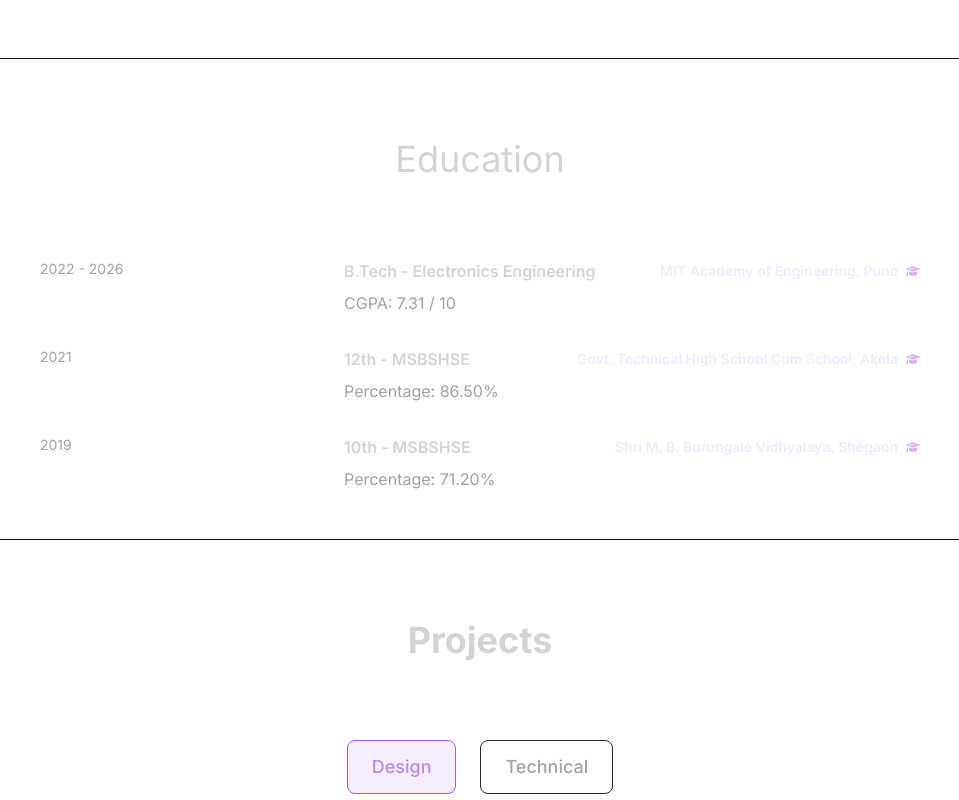
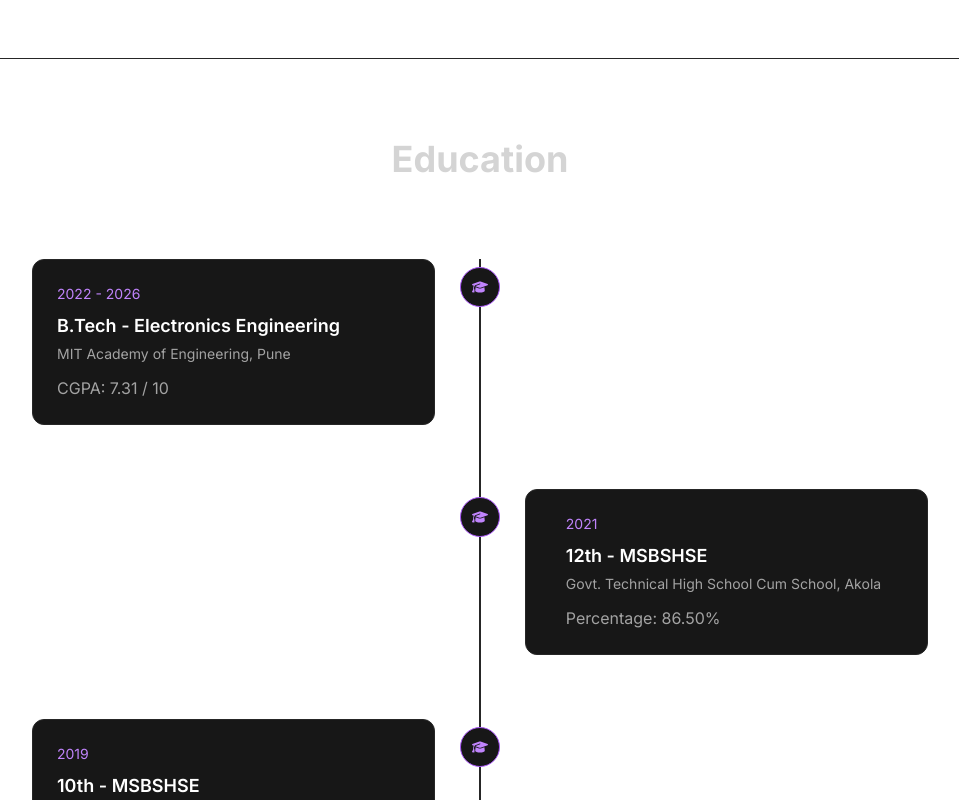
Before and after one commit to MankarGopal/Gopalmankardevfolio, a React (Vite) app: page / in a window 1280 px wide. Shown: the part 1420-2220 px from the top of the page, without its empty margins (160-1119 px from the left). Built offline with nearby package versions, Linux system fonts and the light colour scheme.

Commit message:
education ui changed

```diff
--- a/src/components/Education.jsx
+++ b/src/components/Education.jsx
@@ -1,6 +1,6 @@
 import { EDUCATION } from "../constants";
 import { motion } from "framer-motion";
-import { FaGraduationCap } from "react-icons/fa6"; // You can use any icon here
+import { FaGraduationCap } from "react-icons/fa6";
 
 const containerVariants = {
   hidden: {},
@@ -11,51 +11,61 @@ const containerVariants = {
   },
 };
 
-const cardVariants = {
-  hidden: { opacity: 0, y: 40 },
+const itemVariants = {
+  hidden: { opacity: 0, y: 30 },
   visible: {
     opacity: 1,
     y: 0,
-    transition: {
-      duration: 0.6,
-      ease: "easeOut",
-    },
+    transition: { duration: 0.6, ease: "easeOut" },
   },
 };
 
 const Education = () => {
   return (
-    <div className="border-b border-neutral-900 pb-4">
-      <h1 className="my-20 text-center text-4xl">Education</h1>
+    <section className="border-b border-neutral-900 pb-24">
+      <h1 className="my-20 text-center text-4xl font-bold">Education</h1>
+
       <motion.div
+        className="relative mx-auto max-w-4xl"
         variants={containerVariants}
         initial="hidden"
         whileInView="visible"
         viewport={{ once: true, amount: 0.2 }}
       >
+        {/* Timeline line */}
+        <div className="absolute left-4 top-0 h-full w-[2px] bg-neutral-800 md:left-1/2 md:-translate-x-1/2" />
+
         {EDUCATION.map((edu, index) => (
           <motion.div
             key={index}
-            variants={cardVariants}
-            className="mb-8 flex flex-wrap lg:justify-center"
+            variants={itemVariants}
+            className={`relative mb-16 flex flex-col md:flex-row ${
+              index % 2 === 0 ? "md:justify-start" : "md:justify-end"
+            }`}
           >
-            <div className="w-full lg:w-1/4">
-              <p className="mb-2 text-sm text-neutral-400">{edu.year}</p>
+            {/* Timeline Dot */}
+            <div className="absolute left-4 top-2 z-10 flex h-10 w-10 -translate-x-1/2 items-center justify-center rounded-full border border-purple-500 bg-neutral-900 md:left-1/2">
+              <FaGraduationCap className="text-purple-400" />
             </div>
-            <div className="w-full max-w-xl lg:w-3/4">
-              <h6 className="mb-2 font-semibold flex items-center justify-between">
-                {edu.degree}{" "}
-                <span className="text-sm text-purple-100 flex items-center gap-2">
-                  {edu.institution}
-                  <FaGraduationCap className="text-purple-300" />
-                </span>
-              </h6>
-              <p className="text-neutral-400">{edu.performance}</p>
+
+            {/* Card */}
+            <div
+              className={`ml-12 w-full rounded-xl border border-neutral-800 bg-neutral-900 p-6 md:ml-0 md:w-[45%] ${
+                index % 2 === 0 ? "md:pr-10" : "md:pl-10"
+              }`}
+            >
+              <p className="mb-2 text-sm text-purple-400">{edu.year}</p>
+
+              <h3 className="text-lg font-semibold text-white">{edu.degree}</h3>
+
+              <p className="mt-1 text-sm text-neutral-400">{edu.institution}</p>
+
+              <p className="mt-3 text-neutral-400">{edu.performance}</p>
             </div>
           </motion.div>
         ))}
       </motion.div>
-    </div>
+    </section>
   );
 };
 
--- a/src/components/Technologies.jsx
+++ b/src/components/Technologies.jsx
@@ -55,7 +55,7 @@ const icons = [
 const Technologies = () => {
   return (
     <div className="border-b border-neutral-800 pb-24">
-      <h1 className="my-20 text-center text-4xl">Technologies</h1>
+      <h1 className="my-20 text-center text-4xl font-bold">Technologies</h1>
       <div className="flex flex-wrap items-center justify-center gap-4">
         {icons.map((icon, index) => (
           <motion.div
```
